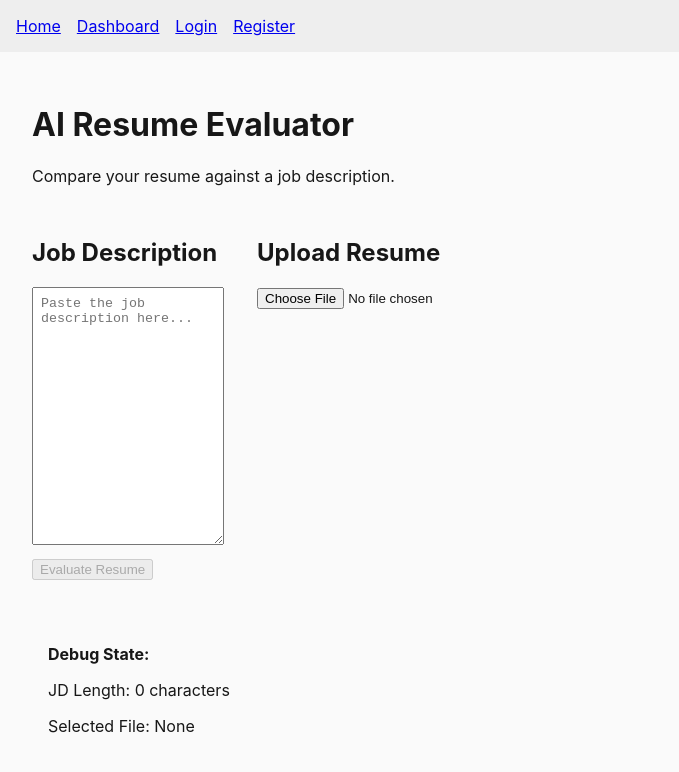
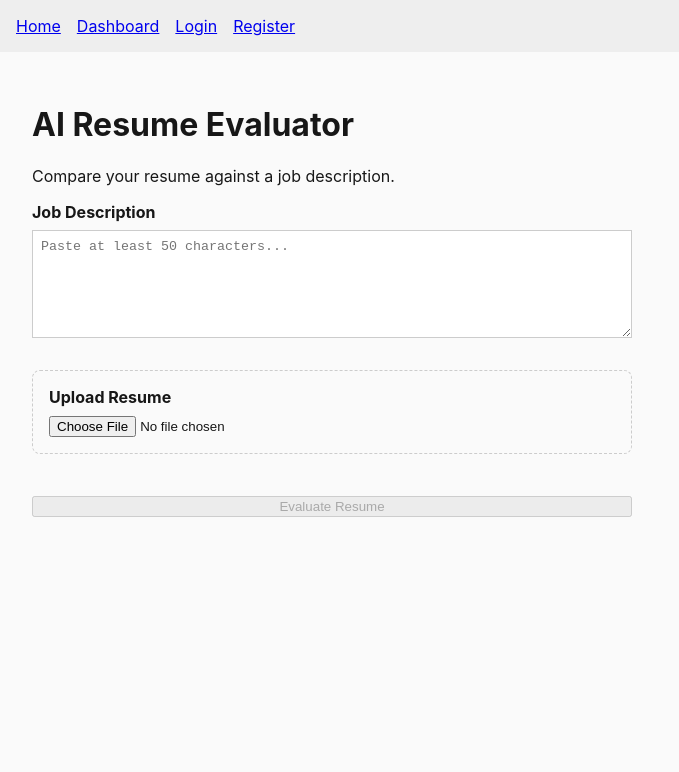
Before and after one commit to amannn619/Resume-Evaluator, a React (Vite) app: page / in a window 1280 px wide. Shown: the top 772 px of the page, without its empty margins (0-679 px from the left). Built offline with nearby package versions, Linux system fonts and the light colour scheme.

Commit message:
created reusable file uploader addd form validations

```diff
--- /dev/null
+++ b/src/components/shared/FileUploader.tsx
@@ -0,0 +1,38 @@
+import type { ChangeEvent } from "react";
+import { useState } from "react";
+
+interface FileUploaderInputProps {
+    accept: string;
+    maxSizeMB: number;
+    onFileSelect: (file: File | null) => void
+}
+
+export default function FileUploader({ accept, maxSizeMB, onFileSelect }: FileUploaderInputProps) {
+    const [error, setError] = useState("");
+    const handleFileSelect = (e: ChangeEvent<HTMLInputElement>) => {
+        setError("");
+        const file = e.target.files ? e.target.files[0] : null;
+        if (file) {
+            const size = file.size / (1024 * 1024);
+            console.log(size)
+            if (size > maxSizeMB) {
+                setError(`File must be smaller than ${maxSizeMB}MB.`);
+                onFileSelect(null);
+                e.target.value = "";
+                return;
+            }
+        }
+        onFileSelect(file);
+    };
+
+    return (
+        <div style={{ padding: '1rem', border: '1px dashed #ccc', borderRadius: '8px' }}>
+            <label style={{ display: 'block', marginBottom: '8px', fontWeight: 'bold' }}>
+                Upload Resume
+            </label>
+            <input type="file" accept={accept} onChange={handleFileSelect} />
+
+            {error && <p style={{ color: 'red', margin: '8px 0 0' }}>{error}</p>}
+        </div>
+    )
+}
--- a/src/features/home/Home.tsx
+++ b/src/features/home/Home.tsx
@@ -1,47 +1,60 @@
 import { useState } from "react";
 import JobDescriptionInput from "@features/home/JobDescriptionInput";
-import ResumeUploader from "@features/home/ResumeUploader";
+import FileUploader from "@/components/shared/FileUploader";
 
 export default function Home() {
     const [jobDescription, setJobDescription] = useState<string>("");
     const [resumeFile, setResumeFile] = useState<File>(null);
-    const onEvaluate = () => {
-        console.log(`JD: ${jobDescription}`);
-        console.log(`File Name: ${resumeFile.name}`);
+    const [jdError, setJdError] = useState("");
+
+    const handleSubmit = (e: React.SubmitEvent) => {
+        e.preventDefault();
+        setJdError("");
+
+        if (jobDescription.length < 50) {
+            setJdError("Job description must be at least 50 characters.");
+            console.log("Job description must be at least 50 characters.")
+            return;
+        }
+        if (!resumeFile) {
+            alert("Please select a valid resume file.");
+            return;
+        }
+
+        const formData = new FormData();
+        formData.append('resume', resumeFile);
+        formData.append('jdText', jobDescription);
+
+        console.log('Sending FormData to API...');
+        formData.forEach((value, key) => {
+            console.log(`${key} => `, value);
+        })
+
+        alert('Validation passed! Ready for Day 6 Data Fetching.');
     };
 
     return (
         <div>
             <h1>AI Resume Evaluator</h1>
             <p>Compare your resume against a job description.</p>
+            <form onSubmit={handleSubmit} style={{ display: 'flex', flexDirection: 'column', gap: '2rem', maxWidth: '600px' }}>
 
-            <div style={{ display: "flex", gap: "2rem", marginTop: "2rem" }}>
                 <JobDescriptionInput
                     value={jobDescription}
+                    error={jdError}
                     onTextChange={setJobDescription}
                 />
-                <ResumeUploader onFileSelect={setResumeFile} />
-            </div>
 
-            <button
-                style={{ display: "block", marginTop: "10px" }}
-                disabled={!jobDescription || !resumeFile}
-                onClick={onEvaluate}>
-                Evaluate Resume
-            </button>
+                <FileUploader accept=".pdf" maxSizeMB={1} onFileSelect={setResumeFile} />
 
-            <div
-                style={{
-                    marginTop: "2rem",
-                    textAlign: "left",
-                    padding: "1rem",
-                }}>
-                <p>
-                    <strong>Debug State:</strong>
-                </p>
-                <p>JD Length: {jobDescription.length} characters</p>
-                <p>Selected File: {resumeFile ? resumeFile.name : "None"}</p>
-            </div>
+                <button
+                    type="submit"
+                    style={{ display: "block", marginTop: "10px" }}
+                    disabled={!jobDescription || !resumeFile}
+                >
+                    Evaluate Resume
+                </button>
+            </form>
         </div>
     );
 }
--- a/src/features/home/JobDescriptionInput.tsx
+++ b/src/features/home/JobDescriptionInput.tsx
@@ -1,14 +1,22 @@
 interface JDInputProps {
     value: string;
+    error?: string;
     onTextChange: (text: string) => void
-  }
+}
 
-export default function JobDescriptionInput(props: JDInputProps) {
+export default function JobDescriptionInput({ value, error, onTextChange }: JDInputProps) {
 
     return (
-        <div className='card'>
-        <h2>Job Description</h2>
-        <textarea value={ props.value } onChange={ (e) => props.onTextChange(e.target.value)} placeholder="Paste the job description here..." rows={16} style={{ width: '90%', padding: '8px' }}></textarea>
+        <div style={{ display: 'flex', flexDirection: 'column' }}>
+            <label style={{ marginBottom: '8px', fontWeight: 'bold' }}>Job Description</label>
+            <textarea
+                placeholder="Paste at least 50 characters..."
+                rows={6}
+                value={value}
+                onChange={(e) => onTextChange(e.target.value)}
+                style={{ borderColor: error ? 'red' : '#ccc', padding: '8px' }}
+            />
+            {error && <span style={{ color: 'red', fontSize: '14px', marginTop: '4px' }}>{error}</span>}
         </div>
     )
 }
--- a/src/features/home/ResumeUploader.tsx
+++ /dev/null
@@ -1,19 +0,0 @@
-import type { ChangeEvent } from "react";
-
-interface ResumeInputProps {
-    onFileSelect: (file: File) => void
-}
-
-export default function ResumeUploader(props: ResumeInputProps) {
-    const handleFileSelect = (e: ChangeEvent<HTMLInputElement>) => {
-        const file = e.target.files ? e.target.files[0] : null;
-        props.onFileSelect(file);
-    }
-
-    return (
-        <div className="card">
-            <h2>Upload Resume</h2>
-            <input type="file" accept=".pdf,.doc,.docx" onChange={handleFileSelect} />
-        </div>
-    )
-}
```
